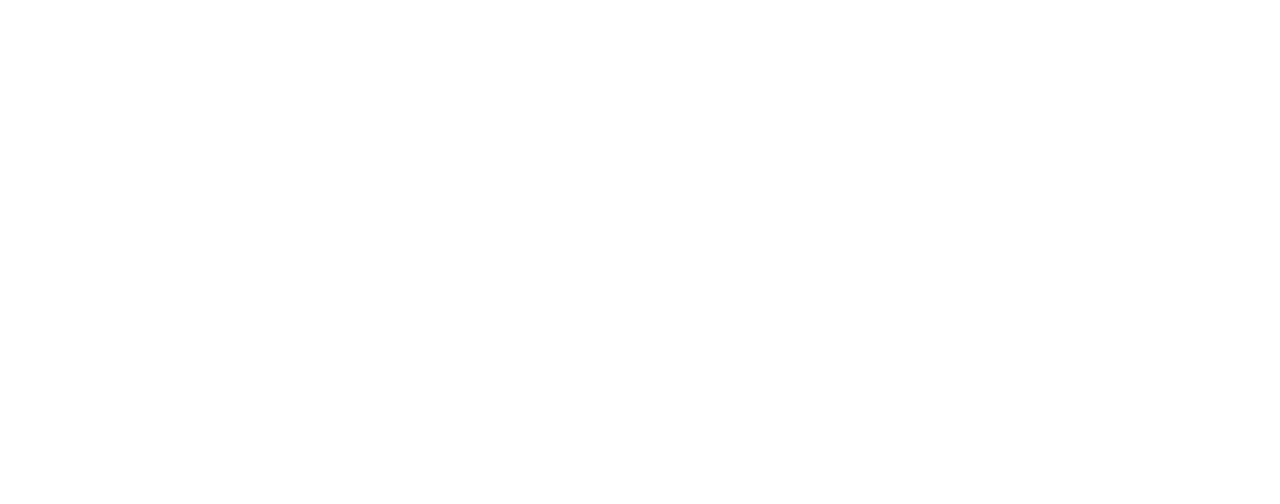
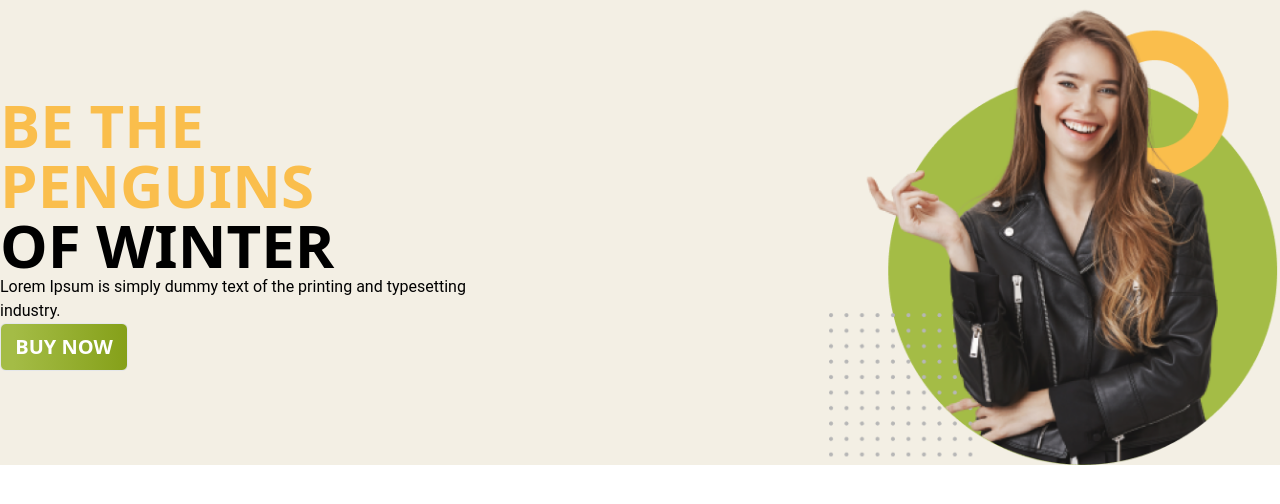
Before and after one commit to biswasbittu/Penguin_Fashion_pro-01, a plain HTML site: page index.html in a window 1280 px wide. Drawn offline with nearby package versions, Linux system fonts and the light colour scheme.

Commit message:
banner done

```diff
--- a/index.html
+++ b/index.html
@@ -3,10 +3,41 @@
   <head>
     <meta charset="UTF-8" />
     <meta name="viewport" content="width=device-width, initial-scale=1.0" />
-      <script src="https://cdn.tailwindcss.com"></script>
+
+    <!-- <link rel="stylesheet" href="./style.css"> -->
+    <script src="https://cdn.tailwindcss.com"></script>
+
     <title>Pengun_Fashion</title>
   </head>
-  <body>
+  <body class="">
+    <header class="bg-[#f3efe4]">
+      <!--Nav bar-->
+      <nav>
 
+      </nav>
+      <!--Banner-->
+      <div class="flex justify-center items-center gap-80">
+        <div class="">
+          <h1 class="text-6xl font-bold uppercase w-auto">
+            <span class="text-[#FABE4C]">Be the Penguins</span> <br />
+            of Winter
+          </h1>
+          <p class="font-['roboto']">
+            Lorem Ipsum is simply dummy text of the printing and typesetting
+            industry.
+          </p>
+          <button
+            class="border rounded-md bg-gradient-to-r from-[#A4BC46] from-10% via-[#85A019] via-100% text-xl font-semibold w-32 h-12 text-white uppercase"
+          >
+            BUY NOW
+          </button>
+        </div>
+        <div class="">
+          <img src="./images/model.png" alt="" />
+        </div>
+      </div>
+    </header>
+    <main></main>
+    <footer></footer>
   </body>
 </html>
--- /dev/null
+++ b/style.css
@@ -0,0 +1,5 @@
+.beb{
+    color:#e40d43;
+    bod
+
+}
```
Also changed, not shown: tailwind.config.js (added, +10 -0 lines).
